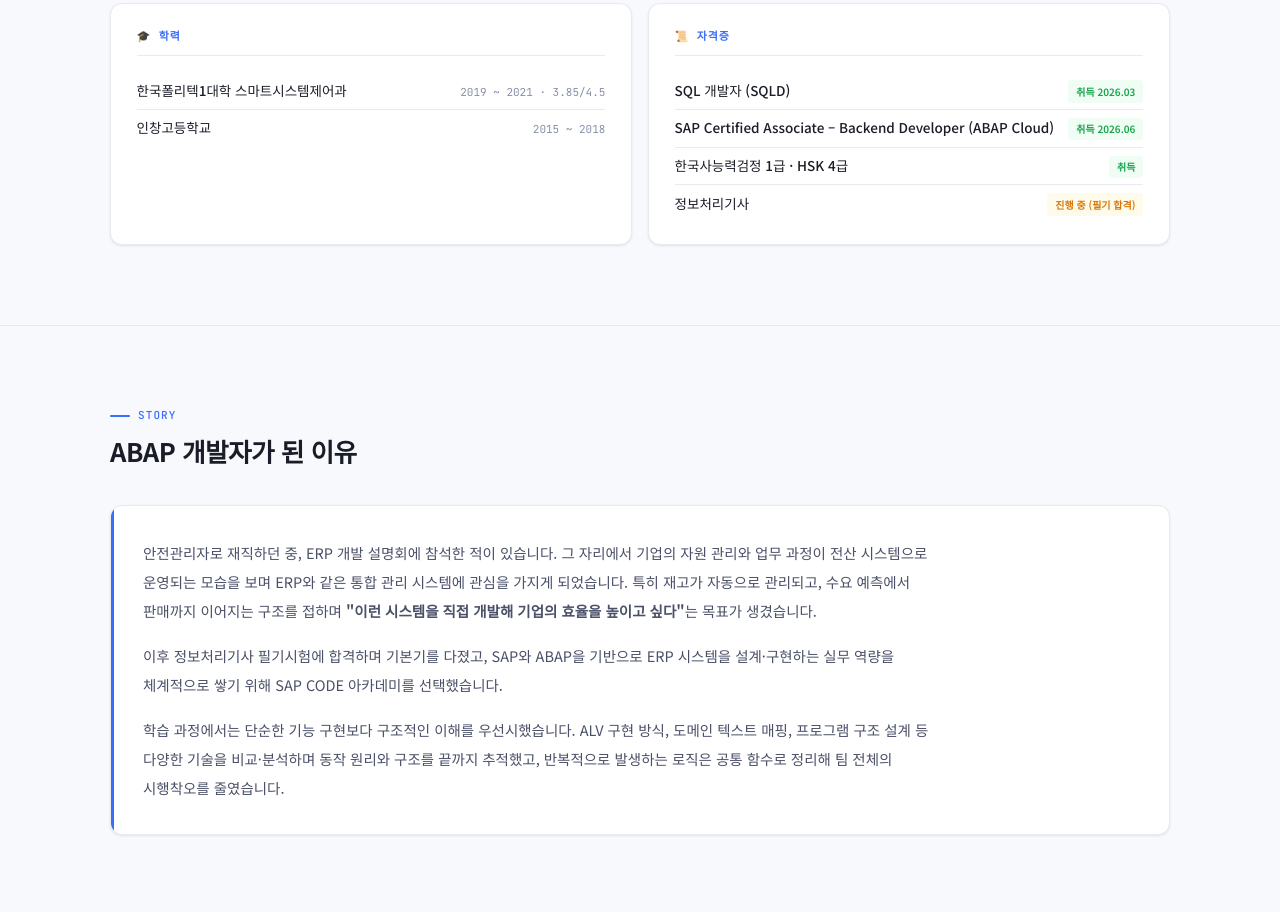
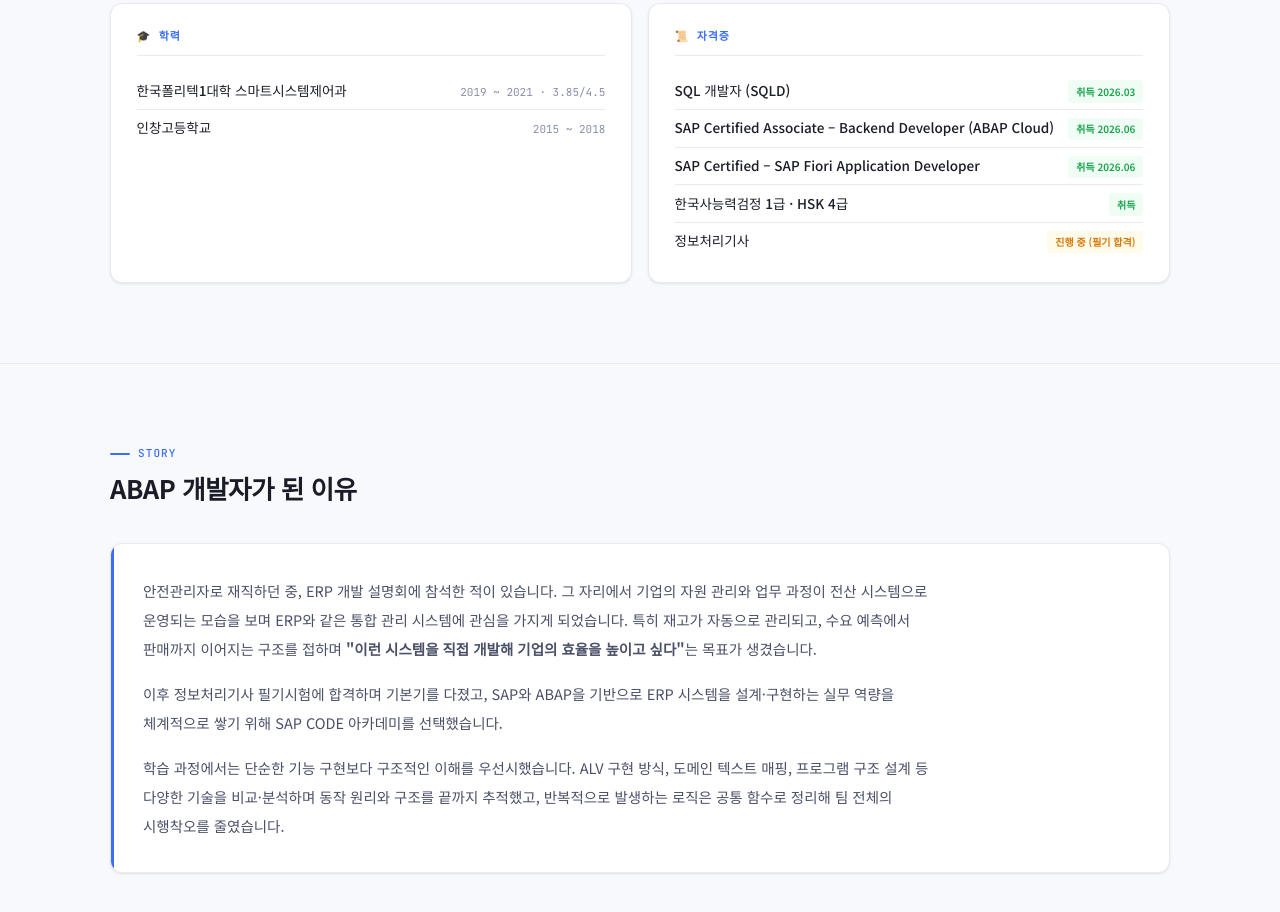
Before and after one commit to sherlock0105/sherlock0105.github.io, a plain HTML site: page index.html in a window 1280 px wide. Shown: the part 831-1743 px from the top of the page. Drawn offline with Linux system fonts and the light colour scheme; some packages are replaced by stand-ins of ours; a script that the page names is missing.

Commit message:
Add SAP Certified Fiori Application Developer badge

```diff
--- a/index.html
+++ b/index.html
@@ -431,6 +431,10 @@ footer{border-top:1px solid var(--border);padding:2rem;text-align:center;font-si
           </li>
           <li>
             <span class="about-item-name">SAP Certified Associate – Backend Developer (ABAP Cloud)</span>
+            <span class="about-item-badge done">취득 2026.06</span>
+          </li>
+          <li>
+            <span class="about-item-name">SAP Certified – SAP Fiori Application Developer</span>
             <span class="about-item-badge done">취득 2026.06</span>
           </li>
           <li>
```
